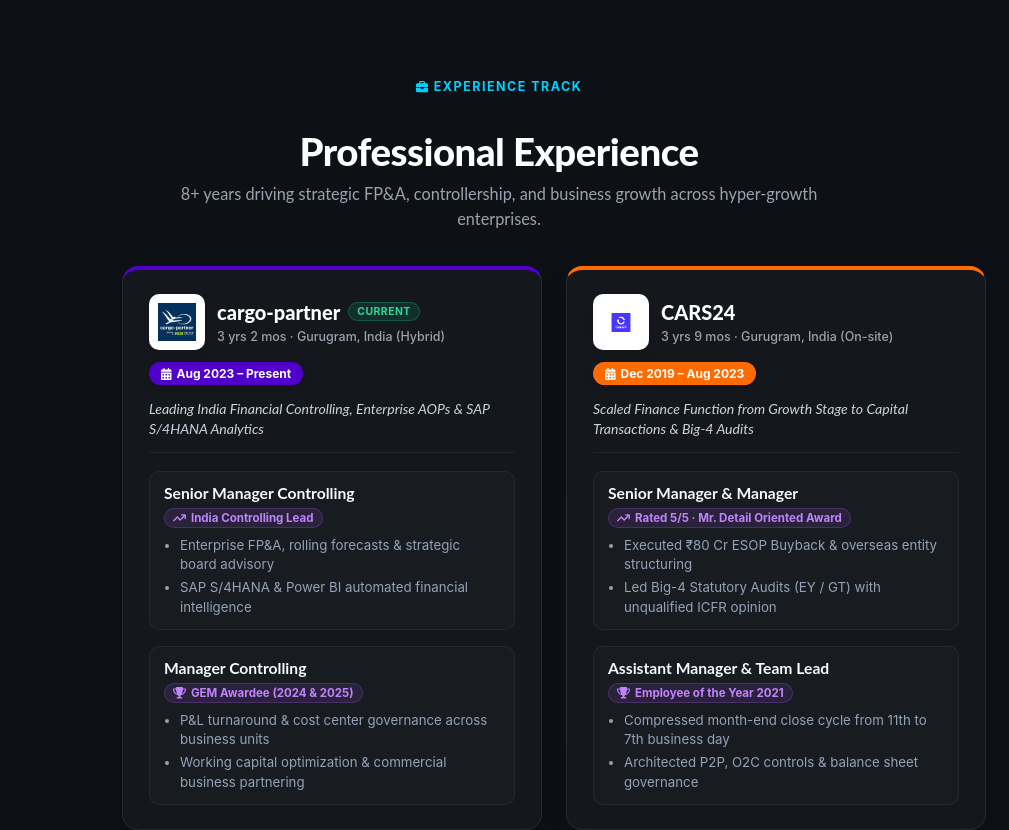
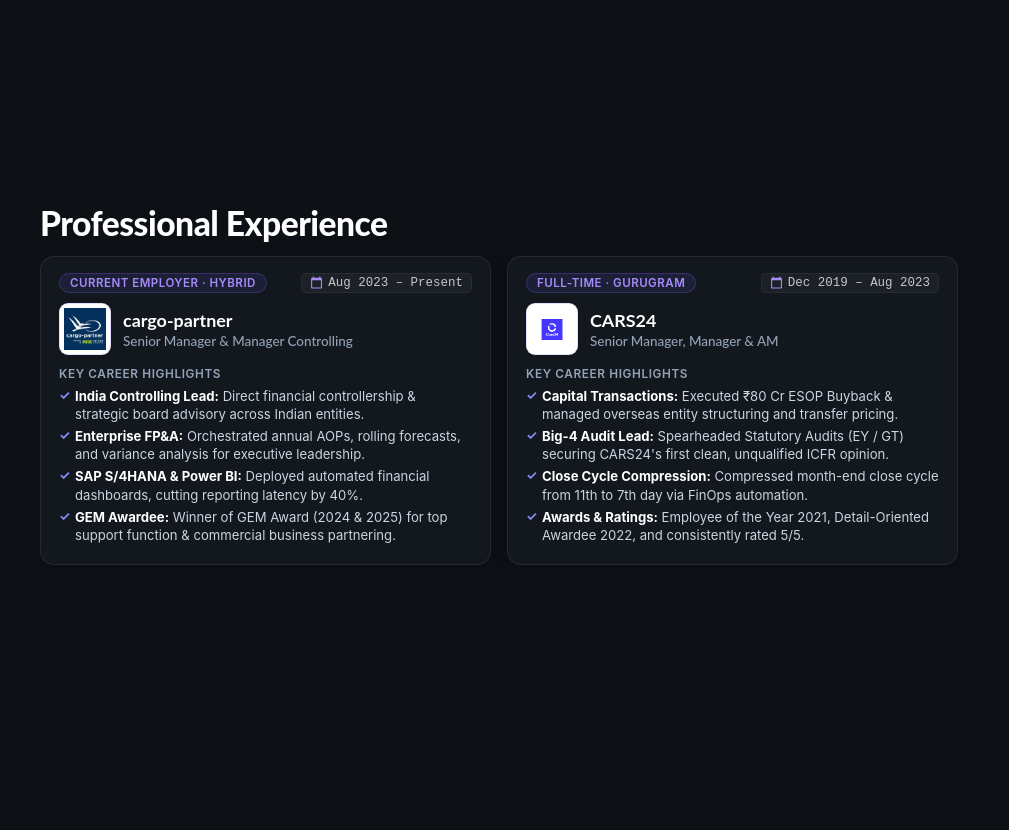
Before and after one commit to Ashishpandla07/Portfolio, a React (Create React App) app: page / in a window 1280 px wide. Shown: the part 1620-2450 px from the top of the page, without its empty margins (271-1280 px from the left). Built offline with nearby package versions, Linux system fonts and the light colour scheme.

Commit message:
Use clean Education slide card layout for Experience section

```diff
--- a/src/components/Timeline.tsx
+++ b/src/components/Timeline.tsx
@@ -1,181 +1,92 @@
 import React from "react";
-import { FontAwesomeIcon } from "@fortawesome/react-fontawesome";
-import {
-  faBriefcase,
-  faCalendarAlt,
-  faCheckCircle,
-  faTrophy,
-  faArrowTrendUp
-} from "@fortawesome/free-solid-svg-icons";
-import cars24Logo from "../assets/images/cars24_logo.png";
-import cargoPartnerLogo from "../assets/images/cargo_partner_logo.jpg";
-import "../assets/styles/Timeline.scss";
-
-interface MinimalRole {
-  title: string;
-  period: string;
-  duration: string;
-  badge: string;
-  badgeType: "promotion" | "award" | "foundation";
-  highlights: string[];
-}
-
-interface ExecutiveCompany {
-  id: string;
-  name: string;
-  logo: string;
-  period: string;
-  duration: string;
-  location: string;
-  workMode: string;
-  color: string;
-  isCurrent?: boolean;
-  tagline: string;
-  roles: MinimalRole[];
-}
-
-const EXECUTIVE_EXPERIENCE: ExecutiveCompany[] = [
-  {
-    id: "cargo-partner",
-    name: "cargo-partner",
-    logo: cargoPartnerLogo,
-    period: "Aug 2023 – Present",
-    duration: "3 yrs 2 mos",
-    location: "Gurugram, India",
-    workMode: "Hybrid",
-    color: "#5000ca",
-    isCurrent: true,
-    tagline: "Leading India Financial Controlling, Enterprise AOPs & SAP S/4HANA Analytics",
-    roles: [
-      {
-        title: "Senior Manager Controlling",
-        period: "Apr 2026 – Present",
-        duration: "Current",
-        badge: "India Controlling Lead",
-        badgeType: "promotion",
-        highlights: [
-          "Enterprise FP&A, rolling forecasts & strategic board advisory",
-          "SAP S/4HANA & Power BI automated financial intelligence"
-        ]
-      },
-      {
-        title: "Manager Controlling",
-        period: "Aug 2023 – Mar 2026",
-        duration: "2 yrs 8 mos",
-        badge: "GEM Awardee (2024 & 2025)",
-        badgeType: "award",
-        highlights: [
-          "P&L turnaround & cost center governance across business units",
-          "Working capital optimization & commercial business partnering"
-        ]
-      }
-    ]
-  },
-  {
-    id: "cars24",
-    name: "CARS24",
-    logo: cars24Logo,
-    period: "Dec 2019 – Aug 2023",
-    duration: "3 yrs 9 mos",
-    location: "Gurugram, India",
-    workMode: "On-site",
-    color: "#ff6b00",
-    tagline: "Scaled Finance Function from Growth Stage to Capital Transactions & Big-4 Audits",
-    roles: [
-      {
-        title: "Senior Manager & Manager",
-        period: "Apr 2022 – Aug 2023",
-        duration: "1 yr 5 mos",
-        badge: "Rated 5/5 · Mr. Detail Oriented Award",
-        badgeType: "promotion",
-        highlights: [
-          "Executed ₹80 Cr ESOP Buyback & overseas entity structuring",
-          "Led Big-4 Statutory Audits (EY / GT) with unqualified ICFR opinion"
-        ]
-      },
-      {
-        title: "Assistant Manager & Team Lead",
-        period: "Dec 2019 – Mar 2022",
-        duration: "2 yrs 4 mos",
-        badge: "Employee of the Year 2021",
-        badgeType: "award",
-        highlights: [
-          "Compressed month-end close cycle from 11th to 7th business day",
-          "Architected P2P, O2C controls & balance sheet governance"
-        ]
-      }
-    ]
-  }
-];
+import CalendarTodayIcon from '@mui/icons-material/CalendarToday';
+import cars24Logo from '../assets/images/cars24_logo.png';
+import cargoPartnerLogo from '../assets/images/cargo_partner_logo.jpg';
+import '../assets/styles/Education.scss';
 
 function Timeline() {
   return (
-    <div id="history">
-      <div className="items-container">
-        {/* Minimalist Section Header */}
-        <div className="experience-header">
-          <div className="header-eyebrow">
-            <FontAwesomeIcon icon={faBriefcase} /> Experience Track
+    <div className="education-container" id="history">
+      <div className="section-header">
+        <h1>Professional Experience</h1>
       </div>
-          <h1>Professional Experience</h1>
-          <p className="experience-subtitle">
-            8+ years driving strategic FP&A, controllership, and business growth across hyper-growth enterprises.
-          </p>
+      <div className="education-grid">
+        {/* Entry 1: cargo-partner */}
+        <div className="education-card">
+          <div className="card-top-bar">
+            <span className="credential-badge">Current Employer · Hybrid</span>
+            <span className="year-pill">
+              <CalendarTodayIcon />
+              <span>Aug 2023 – Present</span>
+            </span>
           </div>
 
-        {/* Minimalist Executive Cards Grid */}
-        <div className="executive-grid">
-          {EXECUTIVE_EXPERIENCE.map((company) => (
-            <div key={company.id} className="exec-card" style={{ "--brand-color": company.color } as React.CSSProperties}>
-              {/* Card Header */}
-              <div className="exec-card-header">
-                <div className="company-info-row">
-                  <div className="logo-box">
-                    <img src={company.logo} alt={company.name} />
+          <div className="card-header">
+            <div className="card-icon-wrapper" aria-label="cargo-partner Logo">
+              <img src={cargoPartnerLogo} alt="cargo-partner" className="institution-logo" />
             </div>
-                  <div className="title-block">
-                    <div className="name-wrap">
-                      <h2>{company.name}</h2>
-                      {company.isCurrent && <span className="active-badge">Current</span>}
-                    </div>
-                    <span className="meta-text">
-                      {company.duration} · {company.location} ({company.workMode})
-                    </span>
+            <div className="card-title-group">
+              <h2>cargo-partner</h2>
+              <p className="institution-name">Senior Manager & Manager Controlling</p>
             </div>
           </div>
 
-                <span className="period-pill" style={{ backgroundColor: company.color }}>
-                  <FontAwesomeIcon icon={faCalendarAlt} /> {company.period}
+          <div className="card-body">
+            <div className="highlights-heading">Key Career Highlights</div>
+            <ul className="highlights-list">
+              <li>
+                <strong>India Controlling Lead:</strong> Direct financial controllership & strategic board advisory across Indian entities.
+              </li>
+              <li>
+                <strong>Enterprise FP&A:</strong> Orchestrated annual AOPs, rolling forecasts, and variance analysis for executive leadership.
+              </li>
+              <li>
+                <strong>SAP S/4HANA & Power BI:</strong> Deployed automated financial dashboards, cutting reporting latency by 40%.
+              </li>
+              <li>
+                <strong>GEM Awardee:</strong> Winner of GEM Award (2024 & 2025) for top support function & commercial business partnering.
+              </li>
+            </ul>
+          </div>
+        </div>
+
+        {/* Entry 2: CARS24 */}
+        <div className="education-card">
+          <div className="card-top-bar">
+            <span className="credential-badge">Full-time · Gurugram</span>
+            <span className="year-pill">
+              <CalendarTodayIcon />
+              <span>Dec 2019 – Aug 2023</span>
             </span>
           </div>
 
-              {/* Company Mission Tagline */}
-              <p className="company-tagline">{company.tagline}</p>
-
-              {/* Roles Snippets */}
-              <div className="roles-stack">
-                {company.roles.map((role, idx) => (
-                  <div key={idx} className="role-snippet">
-                    <div className="role-snippet-header">
-                      <h3>{role.title}</h3>
-                      <span className="badge-chip">
-                        {role.badgeType === "award" && <FontAwesomeIcon icon={faTrophy} />}
-                        {role.badgeType === "promotion" && <FontAwesomeIcon icon={faArrowTrendUp} />}
-                        {role.badgeType === "foundation" && <FontAwesomeIcon icon={faCheckCircle} />}
-                        <span>{role.badge}</span>
-                      </span>
+          <div className="card-header">
+            <div className="card-icon-wrapper" aria-label="CARS24 Logo">
+              <img src={cars24Logo} alt="CARS24" className="institution-logo" />
+            </div>
+            <div className="card-title-group">
+              <h2>CARS24</h2>
+              <p className="institution-name">Senior Manager, Manager & AM</p>
+            </div>
           </div>
 
-                    <ul className="mini-bullet-list">
-                      {role.highlights.map((bullet, bIdx) => (
-                        <li key={bIdx}>{bullet}</li>
-                      ))}
+          <div className="card-body">
+            <div className="highlights-heading">Key Career Highlights</div>
+            <ul className="highlights-list">
+              <li>
+                <strong>Capital Transactions:</strong> Executed ₹80 Cr ESOP Buyback & managed overseas entity structuring and transfer pricing.
+              </li>
+              <li>
+                <strong>Big-4 Audit Lead:</strong> Spearheaded Statutory Audits (EY / GT) securing CARS24's first clean, unqualified ICFR opinion.
+              </li>
+              <li>
+                <strong>Close Cycle Compression:</strong> Compressed month-end close cycle from 11th to 7th day via FinOps automation.
+              </li>
+              <li>
+                <strong>Awards & Ratings:</strong> Employee of the Year 2021, Detail-Oriented Awardee 2022, and consistently rated 5/5.
+              </li>
             </ul>
           </div>
-                ))}
-              </div>
-            </div>
-          ))}
         </div>
       </div>
     </div>
```
Lines whose indentation alone changed are shown as unchanged.
